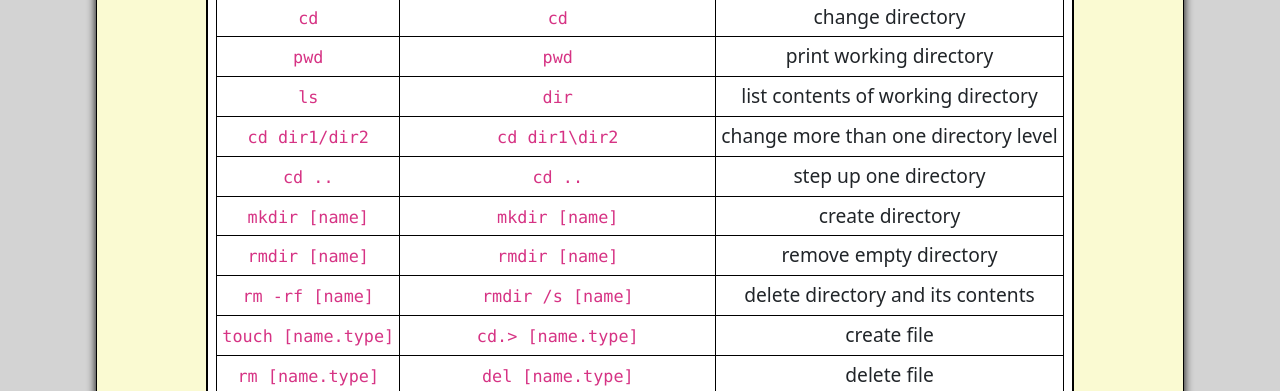
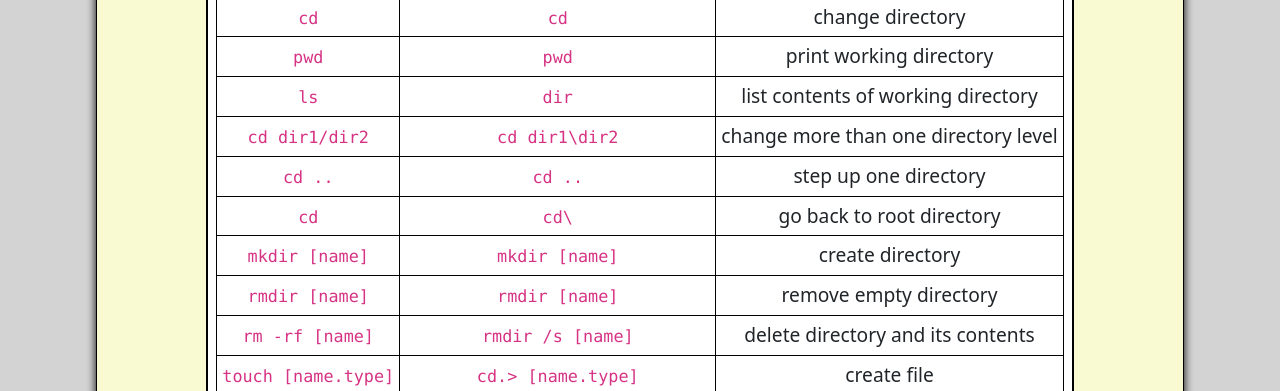
Before and after one commit to simonhm31/command-line, a website: page components/commands/commands.html in a window 1280 px wide. Shown: the part 409-800 px from the top of the page. Drawn offline with nearby package versions, Linux system fonts and the light colour scheme; files whose address does not match are found by name.

```diff
--- a/components/commands/commands.html
+++ b/components/commands/commands.html
@@ -73,6 +73,11 @@
                   <td>step up one directory</td>
                 </tr>
                 <tr>
+                  <td><code>cd</code></td>
+                  <td><code>cd\</code></td>
+                  <td>go back to root directory</td>
+                </tr>
+                <tr>
                   <td><code>mkdir [name]</code></td>
                   <td><code>mkdir [name]</code></td>
                   <td>create directory</td>
```
